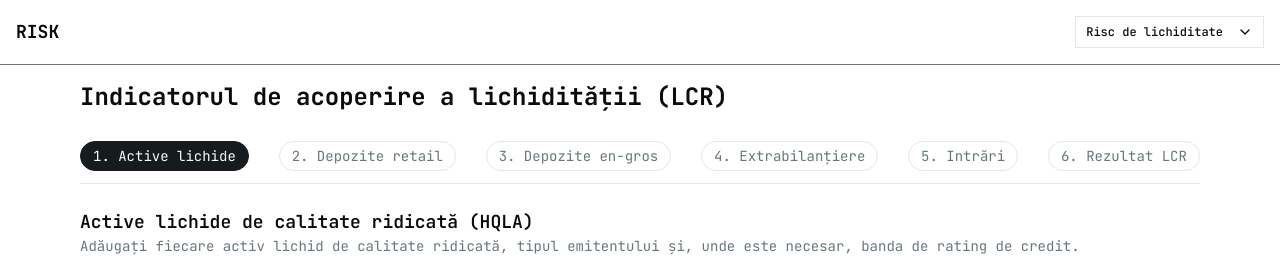
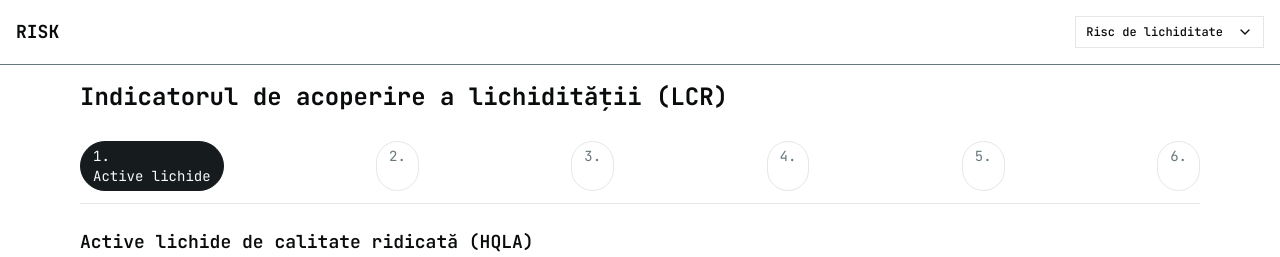
Before and after one commit to itsthevictor/risk, a Next.js app in the folder frontend/: page /liquidity in a window 1280 px wide. Shown: the top 257 px of the page. Built offline with nearby package versions, Linux system fonts and the light colour scheme; no server answers.

Commit message:
feat: enhance visibility of current step in LCR calculation form

```diff
--- a/frontend/components/forms/calculate-lcr-form.tsx
+++ b/frontend/components/forms/calculate-lcr-form.tsx
@@ -192,7 +192,10 @@ export default function CalculateLcrForm() {
                       : 'text-muted-foreground border-border',
                 )}
               >
-                {i + 1}. {STEP_LABELS[step]}
+                {i + 1}.{' '}
+                <span className={cn(i === currentStep ? 'block' : 'hidden')}>
+                  {STEP_LABELS[step]}
+                </span>
               </li>
             ))}
           </ol>
```
